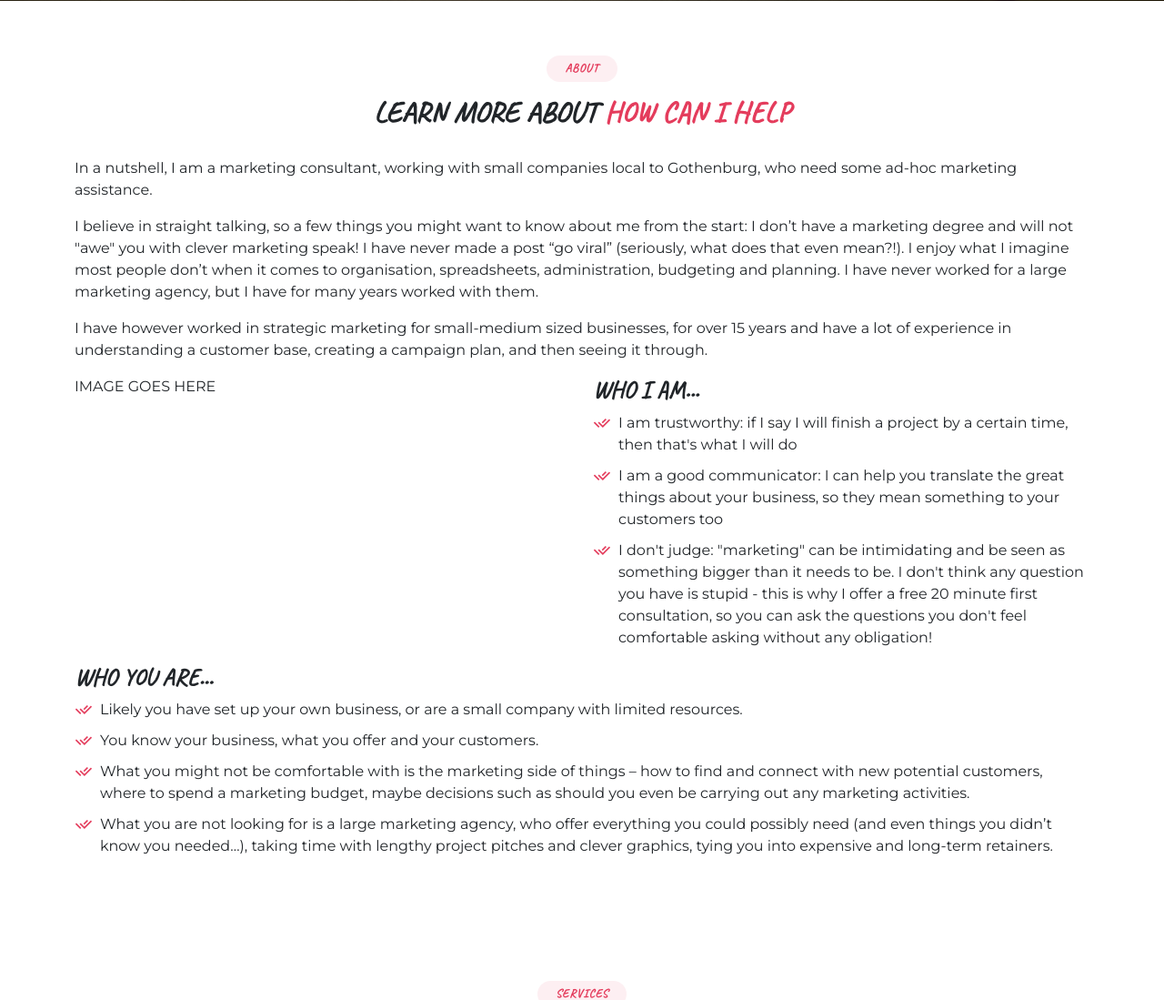
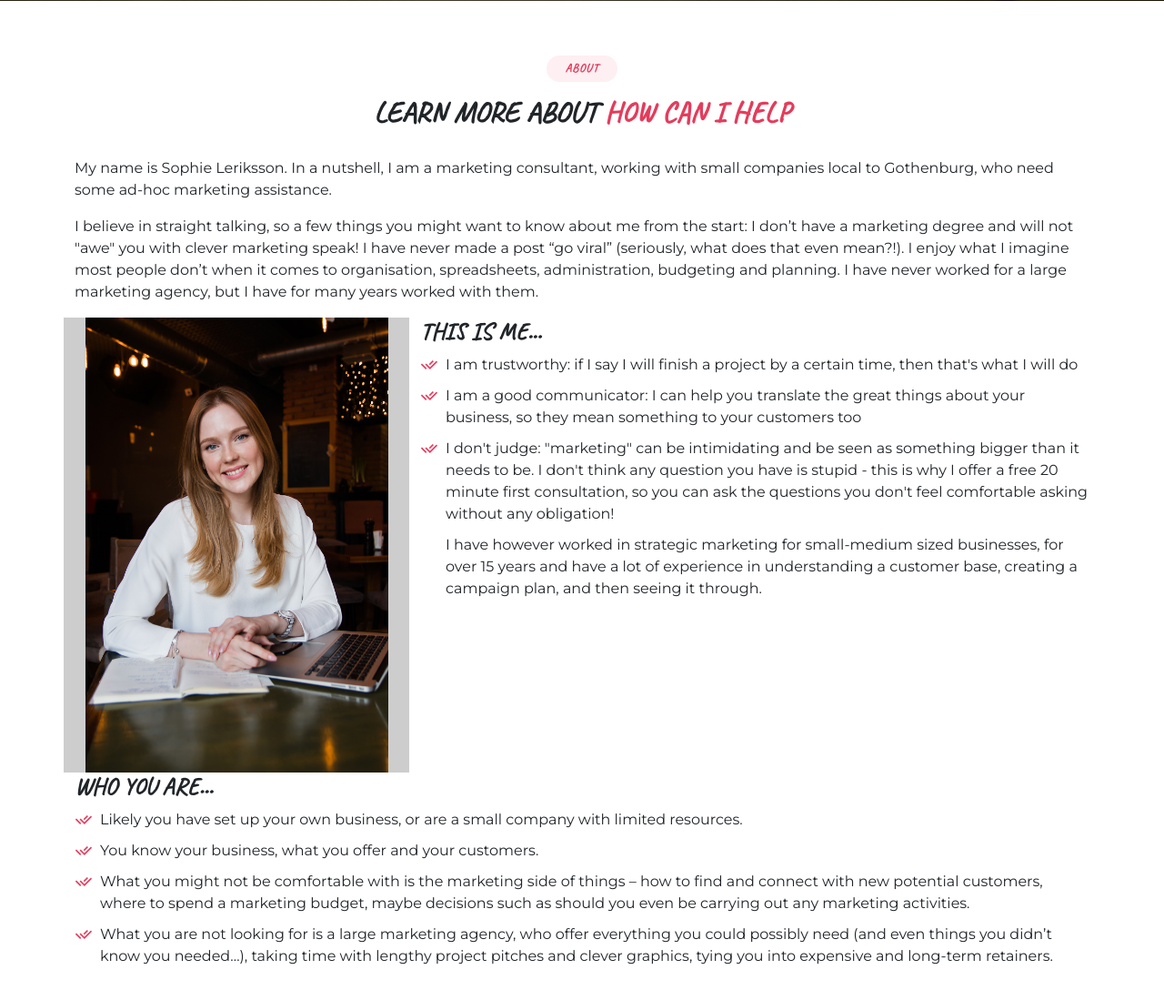
Before and after one commit to CatherineTrevor/the_marketing_ally, a Django app: page / in a window 1280 px wide. Shown: the part 799-1898 px from the top of the page at 91% size. Run offline with Django 3.2, Linux system fonts and the light colour scheme; some libraries are stand-ins or nearby versions.

Commit message:
add and style sophie person image to homepage

```diff
--- a/home/templates/includes/about.html
+++ b/home/templates/includes/about.html
@@ -1,3 +1,4 @@
+ {% load static %}
  <section id="about" class="about">
   <div class="container">
     <div class="section-title">
@@ -10,27 +11,21 @@
     <div class="row content">
       <div class="col-lg-12 mb-3">
         <p>
-          In a nutshell, I am a marketing consultant, working with small companies local to Gothenburg, who need some ad-hoc marketing assistance.
+          My name is Sophie Leriksson. In a nutshell, I am a marketing consultant, working with small companies local to Gothenburg, who need some ad-hoc marketing assistance.
         </p>
         <p>
           I believe in straight talking, so a few things you might want to know about me from the start: I don’t have a marketing degree and will not "awe" you with clever marketing speak! I have never made a post “go viral”
           (seriously, what does that even mean?!). I enjoy what I imagine most people don’t when it comes to organisation, spreadsheets, administration, budgeting and planning. I have never worked for a large marketing agency, but I have
           for many years worked with them.
         </p>
-        <p>
-          I have however worked in strategic marketing for small-medium sized businesses, for over 15 years and have a lot of experience in understanding a customer base, creating a campaign plan, and then seeing it through.
-        </p>
       </div>
     </div>
     <div class="row content">
-      <div class="col-lg-6">
-        <p>
-          IMAGE GOES HERE
-        </p>
+      <div class="col-lg-4" id="sophie_image">
       </div>
-      <div class="col-lg-6  pt-4 pt-lg-0">
+      <div class="col-lg-8  pt-4 pt-lg-0">
         <h3>
-          Who I am...
+          This is me...
         </h3>
         <ul>
           <li>
@@ -45,6 +40,10 @@
             <i class="ri-check-double-line"></i>
             I don't judge: "marketing" can be intimidating and be seen as something bigger than it needs to be. I don't think any question you have is stupid -
             this is why I offer a free 20 minute first consultation, so you can ask the questions you don't feel comfortable asking without any obligation!
+          </li>
+          <li>
+              I have however worked in strategic marketing for small-medium sized businesses, for over 15 years and have a lot of experience in understanding a customer base, creating a campaign
+              plan, and then seeing it through.
           </li>
         </ul>
       </div>
--- a/static/css/base.css
+++ b/static/css/base.css
@@ -113,6 +113,13 @@ h1, h2, h3, h4, a {
     }
   }
 
+#sophie_image {
+    background: url(/static/media/sophie.jpg) no-repeat center;
+    background-size: contain;
+    background-color: #4444;
+    height: 500px;
+}
+
 .email a {
     font-size: 24px;
 }
```
Also changed, not shown: static/media/sophie.jpg (added).
